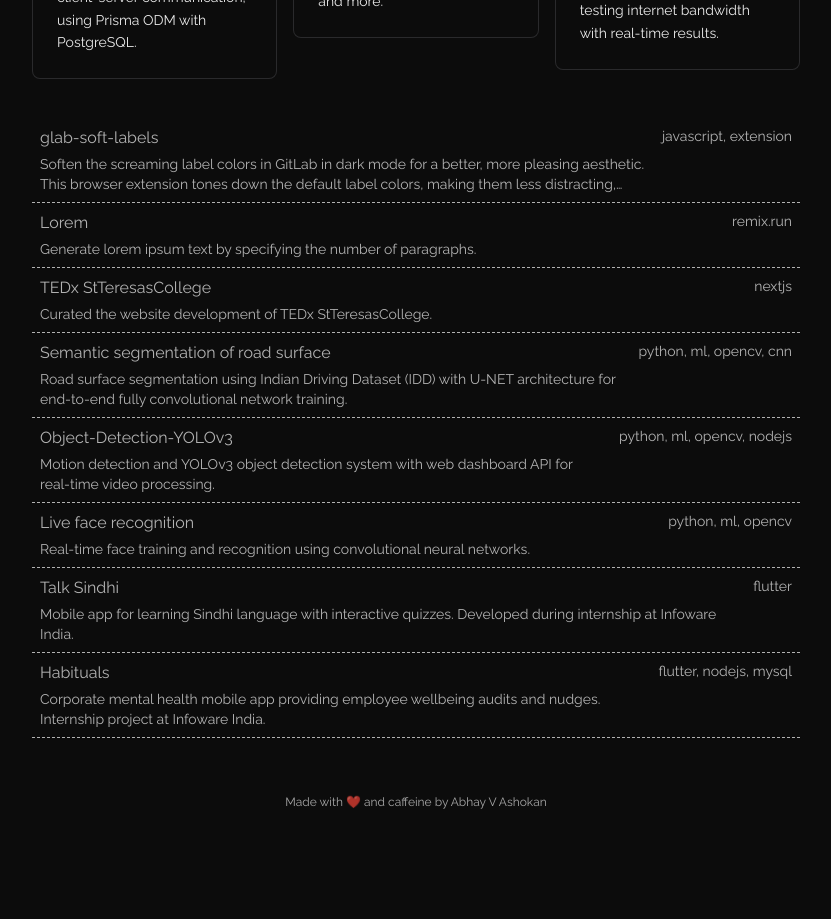
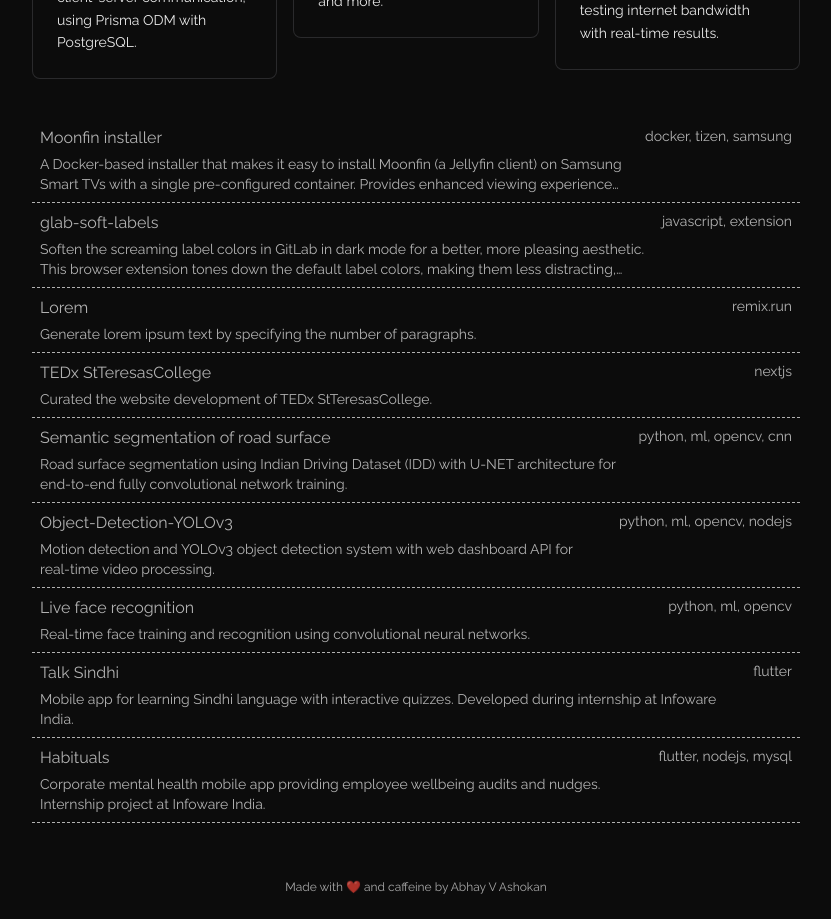
Before and after one commit to AbhayVAshokan/abhay.app, a Next.js app: page /projects in a window 1280 px wide. Shown: the part 920-1839 px from the top of the page, without its empty margins (224-1055 px from the left). Before the commit the page ends 1754 px from the top, so only its background shows below. Built offline with nearby package versions, Linux system fonts and the light colour scheme.

Commit message:
Add Moonfin installer to the list of projects

```diff
--- a/app/projects/page.tsx
+++ b/app/projects/page.tsx
@@ -55,6 +55,14 @@
 
 // Tooling & Other Projects - Combined List
 const OTHER_PROJECTS = [
+  {
+    title: "Moonfin installer",
+    prefix: ["docker", "tizen", "samsung"],
+    link: "https://github.com/AbhayVAshokan/moonfin-installer",
+    target: "_blank",
+    summary:
+      "A Docker-based installer that makes it easy to install Moonfin (a Jellyfin client) on Samsung Smart TVs with a single pre-configured container. Provides enhanced viewing experience with additional features and optimizations.",
+  },
   {
     title: "glab-soft-labels",
     prefix: ["javascript", "extension"],
```
Also changed, not shown: 1 other file (tests, documents, lock files or other folders).
